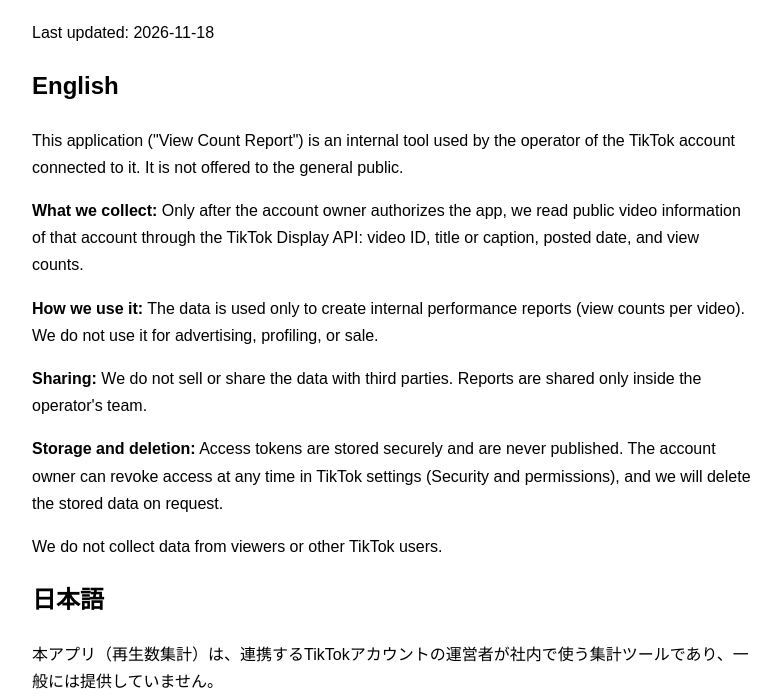
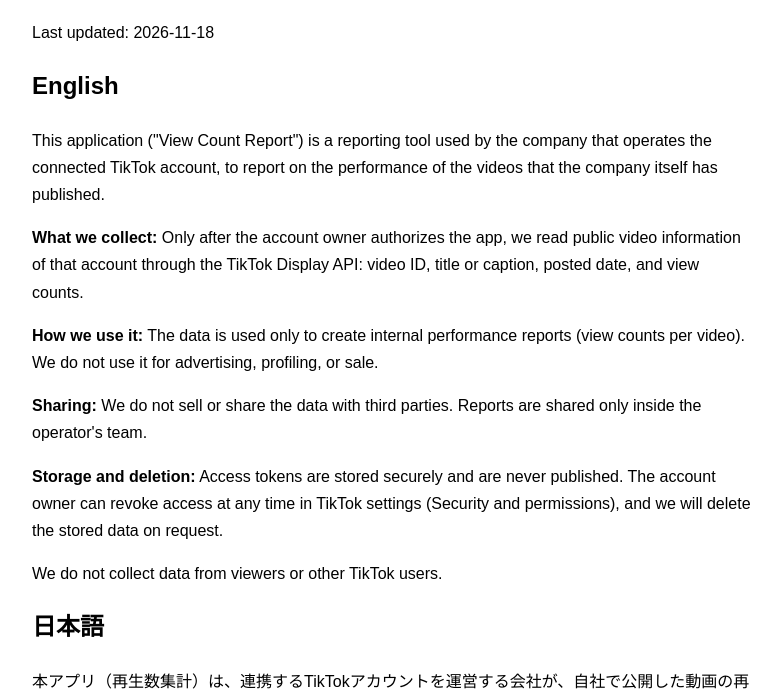
Before and after one commit to hyoshiokasbcr-beep/view-count-report-legal, a plain HTML site: page privacy.html in a window 1280 px wide. Shown: the part 89-787 px from the top of the page, without its empty margins (248-1029 px from the left). Drawn offline with Linux system fonts and the light colour scheme.

Commit message:
Clarify that the tool reports on the company's own videos
Co-Authored-By: Claude Sonnet 5.5 <noreply@anthropic.com>
Claude-Session: https://claude.ai/code/session_01MxUf55zWjDd7ZxqubcwLLT

```diff
--- a/privacy.html
+++ b/privacy.html
@@ -4,14 +4,14 @@
 <h1>Privacy Policy / プライバシーポリシー</h1>
 <p>Last updated: 2026-11-18</p>
 <h2>English</h2>
-<p>This application ("View Count Report") is an internal tool used by the operator of the TikTok account connected to it. It is not offered to the general public.</p>
+<p>This application ("View Count Report") is a reporting tool used by the company that operates the connected TikTok account, to report on the performance of the videos that the company itself has published.</p>
 <p><b>What we collect:</b> Only after the account owner authorizes the app, we read public video information of that account through the TikTok Display API: video ID, title or caption, posted date, and view counts.</p>
 <p><b>How we use it:</b> The data is used only to create internal performance reports (view counts per video). We do not use it for advertising, profiling, or sale.</p>
 <p><b>Sharing:</b> We do not sell or share the data with third parties. Reports are shared only inside the operator's team.</p>
 <p><b>Storage and deletion:</b> Access tokens are stored securely and are never published. The account owner can revoke access at any time in TikTok settings (Security and permissions), and we will delete the stored data on request.</p>
 <p>We do not collect data from viewers or other TikTok users.</p>
 <h2>日本語</h2>
-<p>本アプリ（再生数集計）は、連携するTikTokアカウントの運営者が社内で使う集計ツールであり、一般には提供していません。</p>
+<p>本アプリ（再生数集計）は、連携するTikTokアカウントを運営する会社が、自社で公開した動画の再生状況を報告するために使う集計ツールです。</p>
 <p><b>取得する情報:</b> アカウントの持ち主が許可した場合に限り、TikTok Display APIを通じて、そのアカウントの公開動画の情報（動画ID、タイトルまたはキャプション、投稿日、再生数）を読み取ります。</p>
 <p><b>利用目的:</b> 動画ごとの再生数などを、社内の集計レポートにまとめるためだけに使います。広告、プロファイリング、販売には使いません。</p>
 <p><b>第三者への提供:</b> 第三者への販売や提供はしません。レポートは運営者のチーム内でのみ共有します。</p>
```
